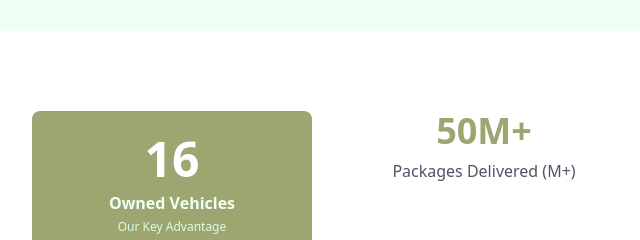
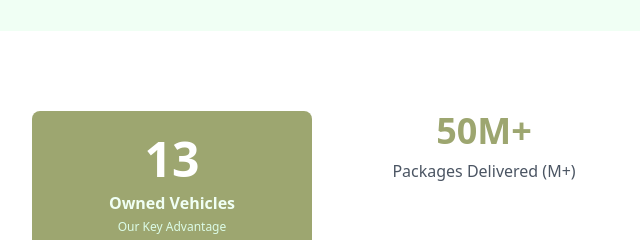
Before and after one commit to studybijo/greatRideLogistics, a plain HTML site: page index.html in a window 1280 px wide. Shown: the part 5040-5280 px from the top of the page, 0-640 px from the left. Drawn offline with nearby package versions, Linux system fonts and the light colour scheme; files whose address does not match are found by name.

Commit message:
Update index.html

```diff
--- a/index.html
+++ b/index.html
@@ -1771,7 +1771,7 @@ class="flex-1 px-4 py-3 border border-gray-300 rounded-lg focus:outline-none foc
 <div class="max-w-7xl mx-auto px-4 sm:px-6 lg:px-8">
 <div class="grid grid-cols-1 md:grid-cols-4 gap-8 text-center">
 <div class="bg-olive-600 text-white p-6 rounded-lg transform hover:scale-105 transition duration-300">
-<div class="text-5xl font-bold mb-2 counter" data-target="16">16</div>
+<div class="text-5xl font-bold mb-2 counter" data-target="13">13</div>
 <div class="text-olive-100 font-semibold">Owned Vehicles</div>
 <div class="text-xs text-olive-200 mt-1">Our Key Advantage</div>
 </div>
```
